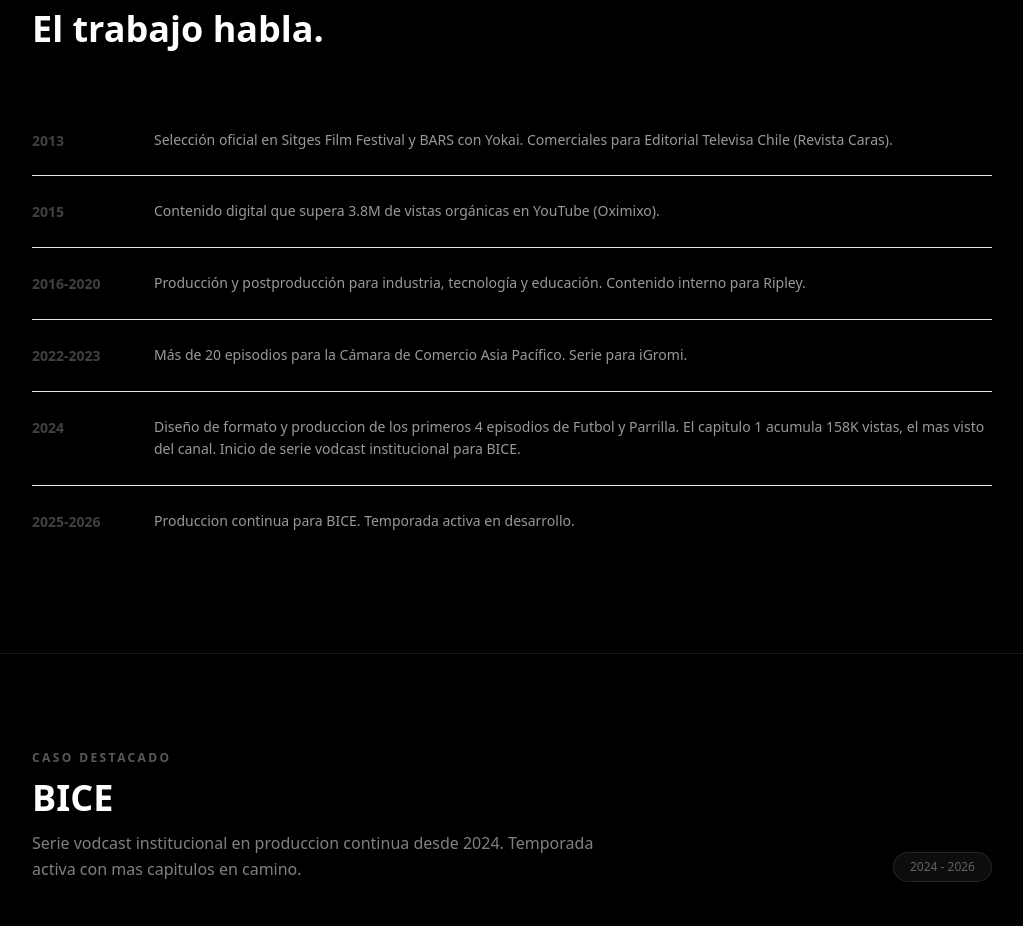
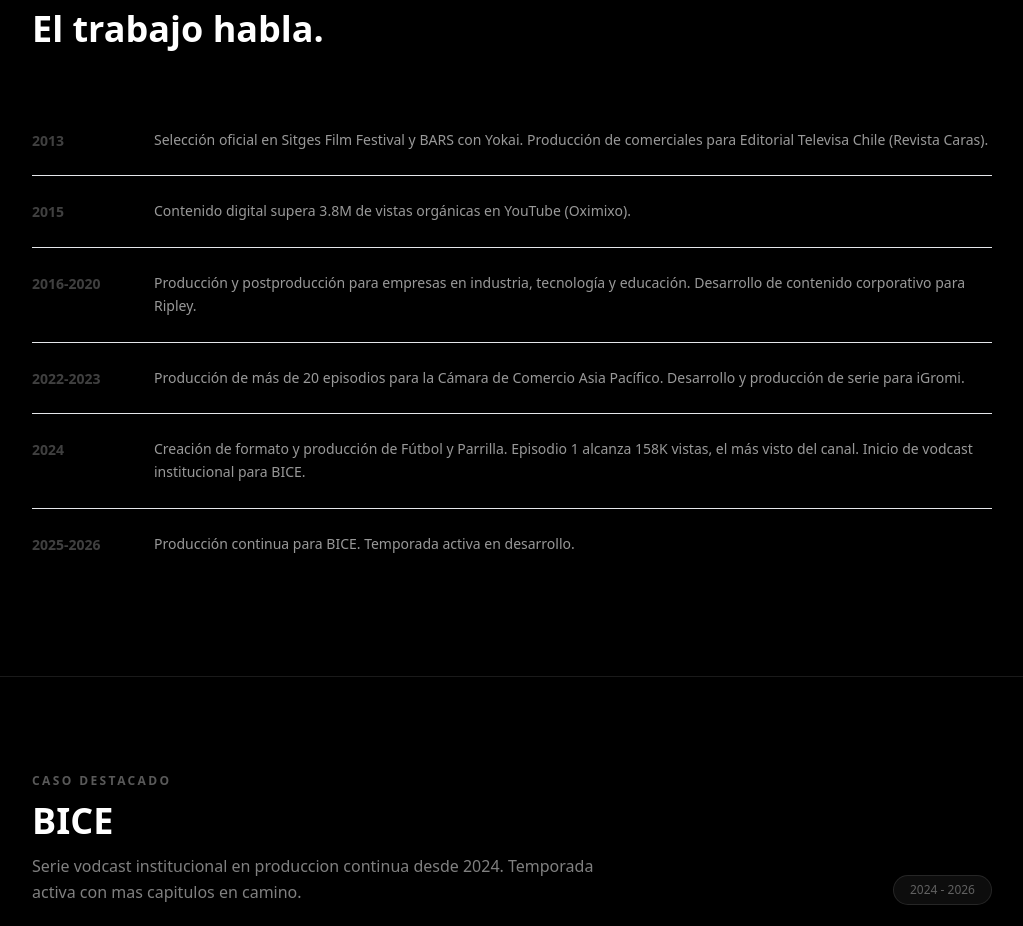
Before and after one commit to TronxGroup/Dekaelo-Media, a Next.js app: page / in a window 1280 px wide. Shown: the part 2160-3086 px from the top of the page, without its empty margins (128-1151 px from the left). Built offline with nearby package versions, Linux system fonts and the light colour scheme.

Commit message:
Update page.tsx

```diff
--- a/app/page.tsx
+++ b/app/page.tsx
@@ -57,27 +57,27 @@
 const milestones = [
   {
     year: "2013",
-    text: "Selección oficial en Sitges Film Festival y BARS con Yokai. Comerciales para Editorial Televisa Chile (Revista Caras).",
+    text: "Selección oficial en Sitges Film Festival y BARS con Yokai. Producción de comerciales para Editorial Televisa Chile (Revista Caras).",
   },
   {
     year: "2015",
-    text: "Contenido digital que supera 3.8M de vistas orgánicas en YouTube (Oximixo).",
+    text: "Contenido digital supera 3.8M de vistas orgánicas en YouTube (Oximixo).",
   },
   {
     year: "2016-2020",
-    text: "Producción y postproducción para industria, tecnología y educación. Contenido interno para Ripley.",
+    text: "Producción y postproducción para empresas en industria, tecnología y educación. Desarrollo de contenido corporativo para Ripley.",
   },
   {
     year: "2022-2023",
-    text: "Más de 20 episodios para la Cámara de Comercio Asia Pacífico. Serie para iGromi.",
+    text: "Producción de más de 20 episodios para la Cámara de Comercio Asia Pacífico. Desarrollo y producción de serie para iGromi.",
   },
   {
     year: "2024",
-    text: "Diseño de formato y produccion de los primeros 4 episodios de Futbol y Parrilla. El capitulo 1 acumula 158K vistas, el mas visto del canal. Inicio de serie vodcast institucional para BICE.",
+    text: "Creación de formato y producción de Fútbol y Parrilla. Episodio 1 alcanza 158K vistas, el más visto del canal. Inicio de vodcast institucional para BICE.",
   },
   {
     year: "2025-2026",
-    text: "Produccion continua para BICE. Temporada activa en desarrollo.",
+    text: "Producción continua para BICE. Temporada activa en desarrollo.",
   },
 ];
 
```
